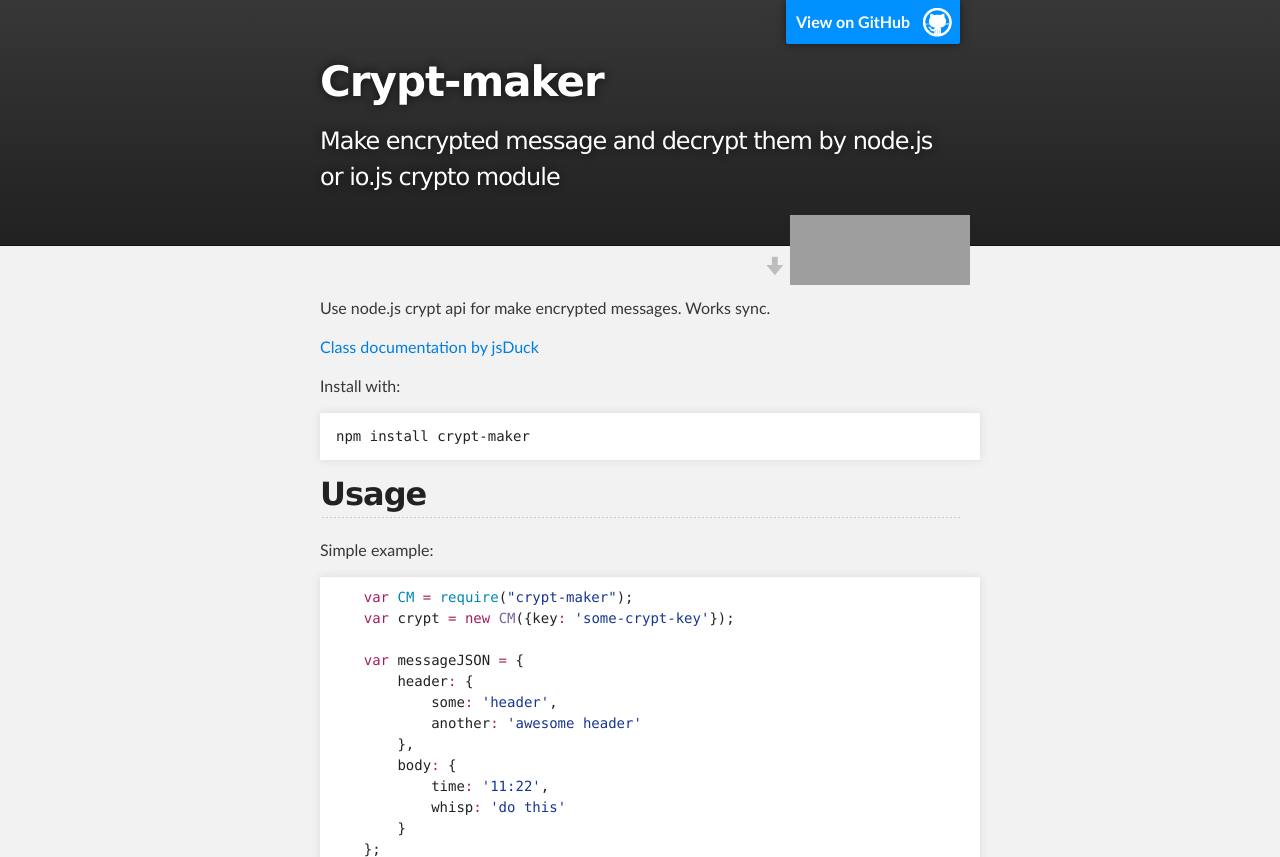
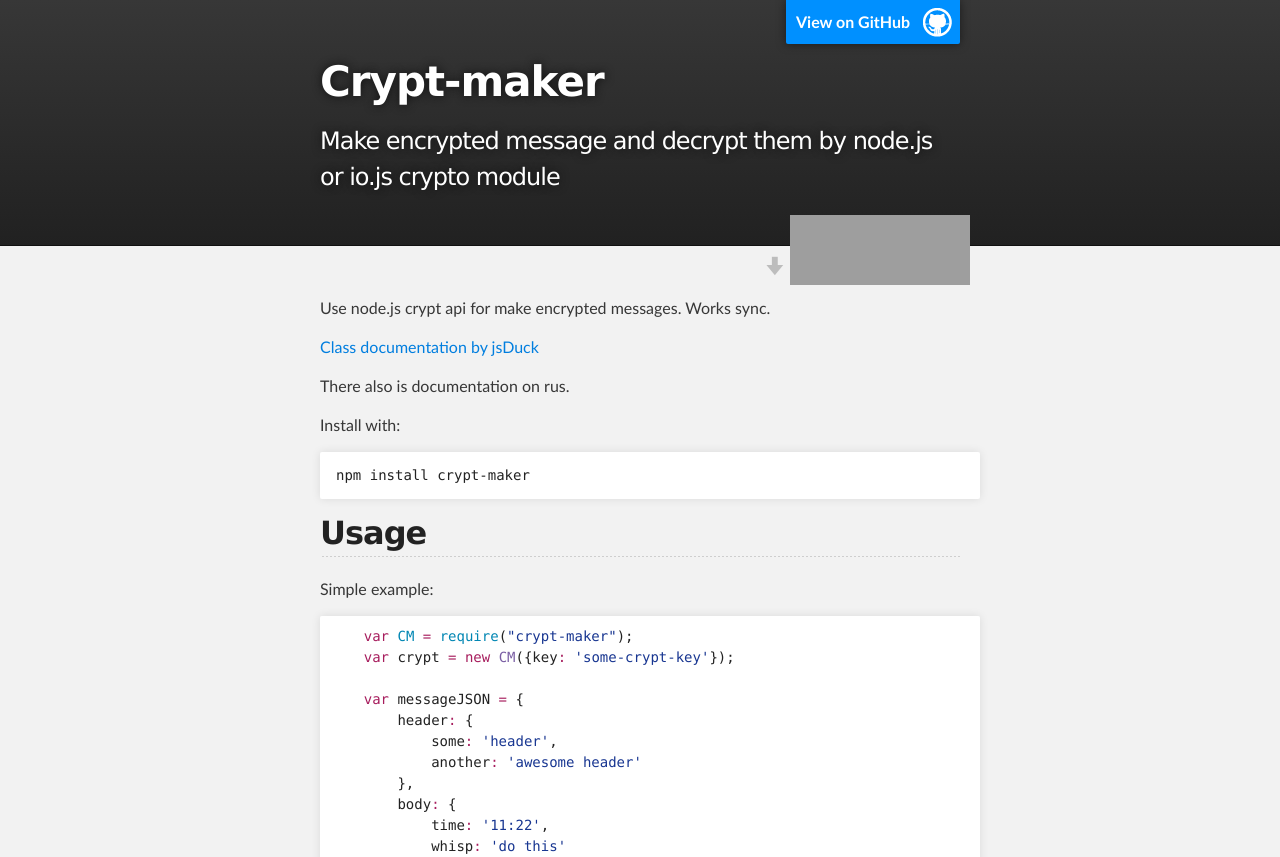
Before and after one commit to NumminorihSF/crypt-maker, a plain HTML site: page index.html in a window 1280 px wide. Shown: the top 857 px of the page. Drawn offline with Linux system fonts and the light colour scheme; grey boxes are pictures that could not be loaded.

Commit message:
add one line

```diff
--- a/index.html
+++ b/index.html
@@ -34,7 +34,7 @@
         <p>Use node.js crypt api for make encrypted messages. Works sync.</p>
 
 <p><a href="http://numminorihsf.github.io/crypt-maker/jsduck">Class documentation by jsDuck</a></p>
-
+          <p>There also is documentation on rus.</p>
 <p>Install with:</p>
 
 <pre><code>npm install crypt-maker
```
